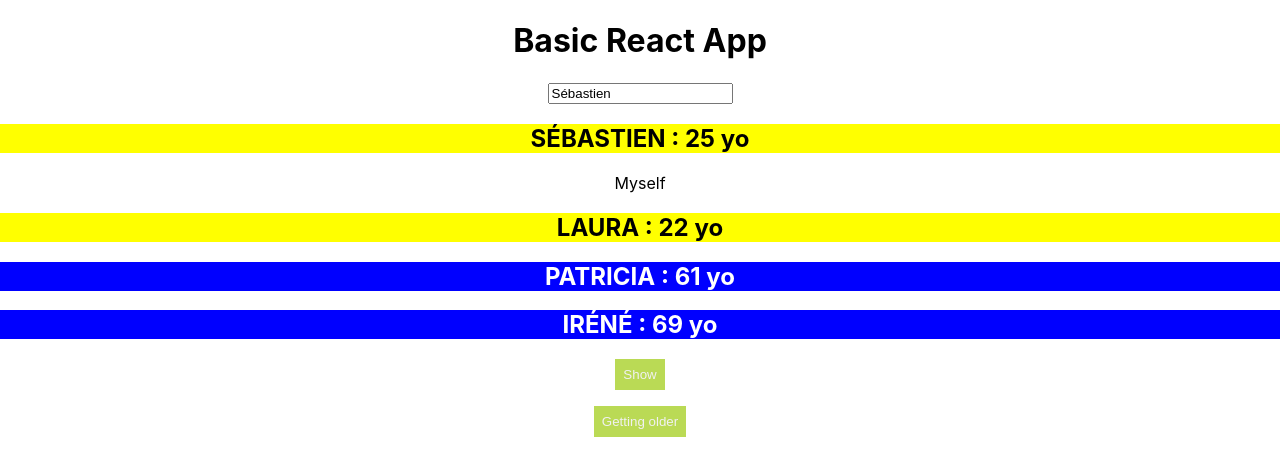
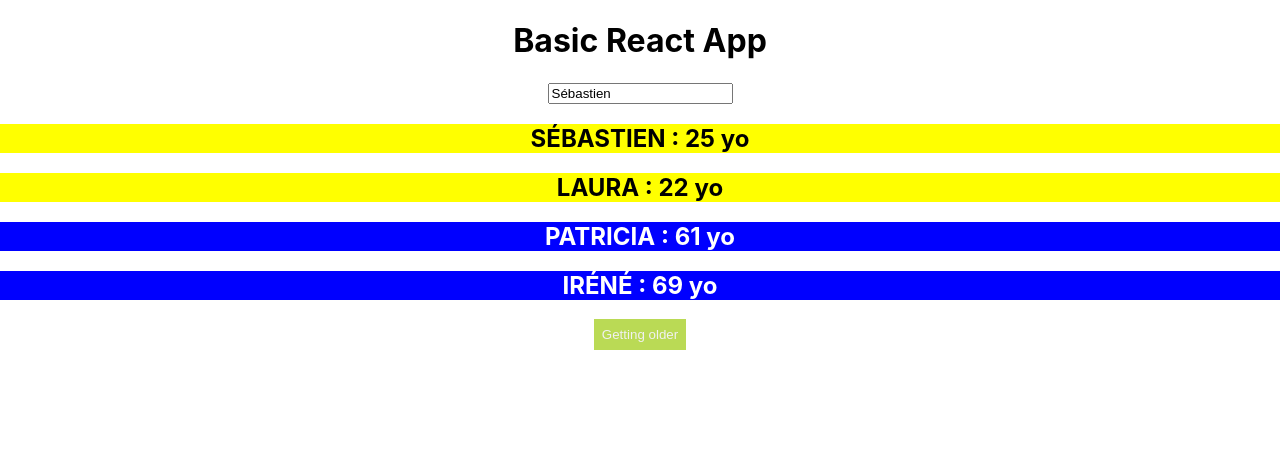
Before and after one commit to daproclaima/basic-react-app, a React (Create React App) app: page / in a window 1280 px wide. Shown: the top 476 px of the page. Built offline with nearby package versions, Linux system fonts and the light colour scheme.

Commit message:
feat(App.js): creates a list of Member components

```diff
--- a/src/App.js
+++ b/src/App.js
@@ -58,22 +58,21 @@ class App extends Component {
       description = <strong> My father</strong>
     }
 
+    const list = Object.keys(family)
+      .map(member => (
+        <Member
+              age={family[member].age}
+              name={family[member].name} >
+        </Member>
+      ))
+    console.log(list)
+
     return (
         <div className="App">
           <h1>{title}</h1>
-            <input value={family.member1.name} onChange={this.handleChange} type="text" />
-          <Member
-              age={family.member1.age}
-              name={family.member1.name} >
-            Myself
-          </Member>
-          <Member
-              age={family.member2.age}
-              name={family.member2.name} />
-          <Member
-              age={family.member3.age}
-              name={family.member3.name} />
-          <Member
+          <input value={family.member1.name} onChange={this.handleChange} type="text" />
+          {list}
+          { /*<Member
               age={family.member4.age}
               name={family.member4.name} >
             { description }
@@ -83,7 +82,7 @@ class App extends Component {
               }
             </button>
 
-          </Member>
+          </Member>*/}
             <Button getOlder={() => this.handleClick(2)} />
         </div>
     )
```
